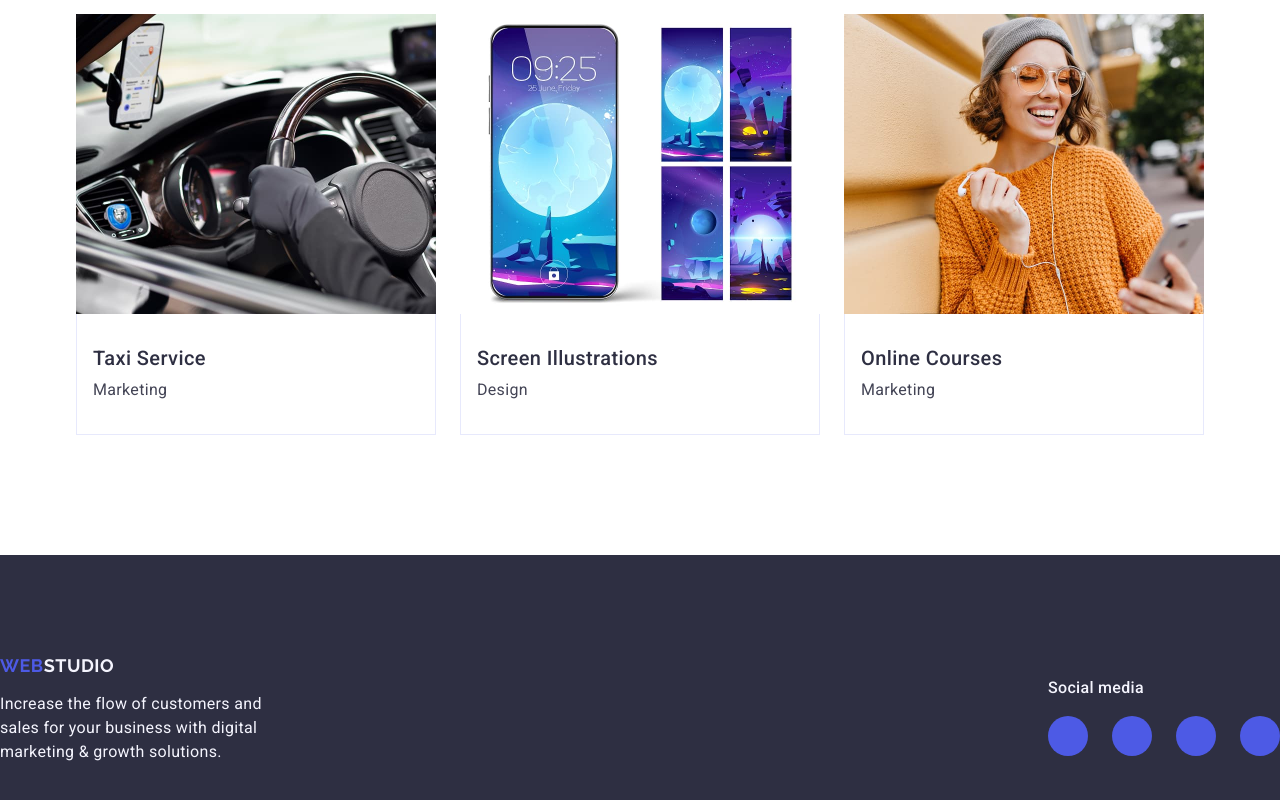
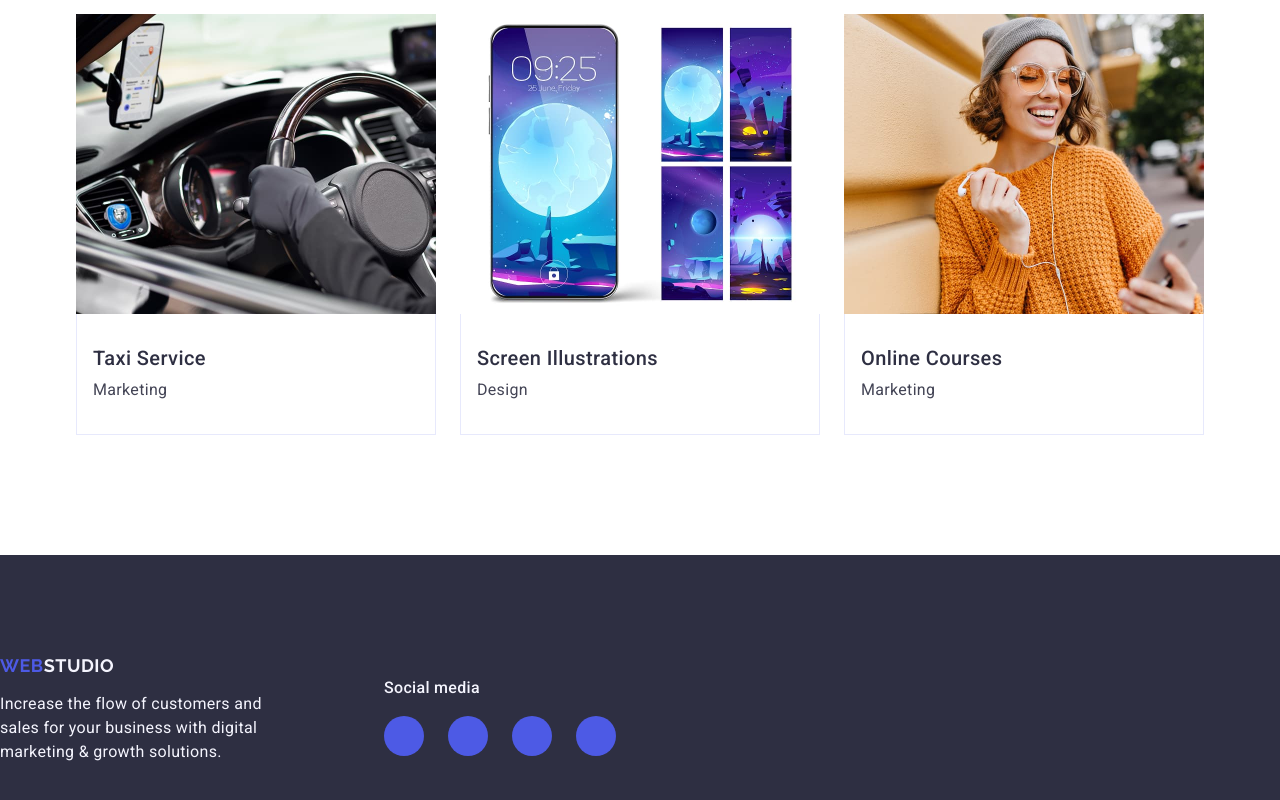
Before and after one commit to dina-stepanchuk/goit-markup-hw-04, a plain HTML site: page index.html in a window 1280 px wide. Shown: the part 2596-3396 px from the top of the page. Drawn offline with nearby package versions, Linux system fonts and the light colour scheme.

Commit message:
Add footer changes

```diff
--- a/css/styles.css
+++ b/css/styles.css
@@ -390,6 +390,11 @@ address {
   padding: 100px 0;
 }
 
+.footer-content {
+  display: flex;
+  gap: 120px;
+}
+
 .footer-container {
   display: flex;
   justify-content: space-between;
@@ -426,7 +431,6 @@ address {
 .footer-social-media {
   display: flex;
   flex-direction: column;
-  align-items: flex-start;
 }
 
 .footer-social-title {
@@ -441,6 +445,9 @@ address {
 .footer-social-list {
   display: flex;
   gap: 24px;
+  padding: 0;
+  margin: 0;
+  list-style: none;
 }
 
 .footer-social-link {
--- a/index.html
+++ b/index.html
@@ -419,6 +419,7 @@
     <!-- Footer -->
     <footer class="footer">
       <div class="footer-container">
+        <div class="footer-content">
           <div class="footer-description">
             <a class="logo-footer" href="./index.html"
               >Web<span class="other-logo">Studio</span></a
@@ -462,6 +463,7 @@
             </ul>
           </div>
         </div>
+      </div>
     </footer>
   </body>
 </html>
```
Lines whose indentation alone changed are shown as unchanged.
